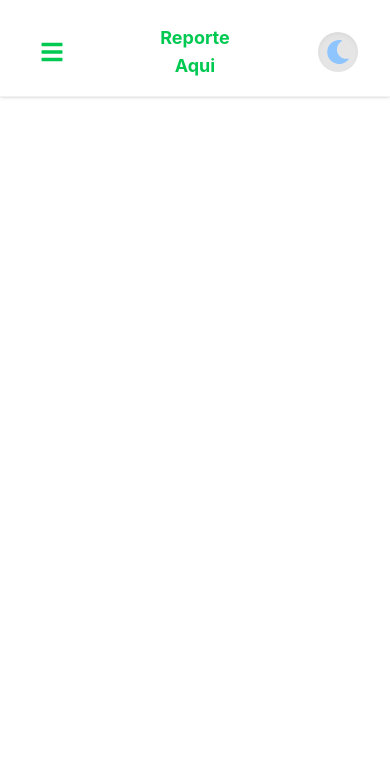
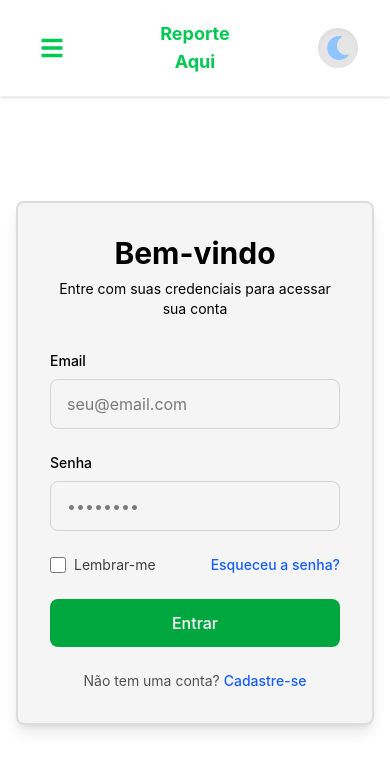
Before and after one commit to ReporteAqui/App, a React (Vite) app in the folder packages/website/: page /auth in a window 390 px wide. Before the commit this address had no page. Shown: the top 770 px of the page. Built offline with nearby package versions, Linux system fonts and the light colour scheme.

Commit message:
fixed responsivity and added a new login route

```diff
--- a/packages/website/src/components/navbar.tsx
+++ b/packages/website/src/components/navbar.tsx
@@ -1,14 +1,15 @@
 import "@css/navbar.css";
 import { Link } from "@tanstack/react-router";
-import userMedia from "@/hooks/matchMedia";
-import userTheme, { type Theme } from "@/hooks/userTheme";
+import useMatchMedia from "@/hooks/useMatchMedia";
+import useTheme, { type Theme } from "@/hooks/useTheme";
 import { FaSun, FaMoon, FaBars, FaLeaf, FaUser } from "react-icons/fa";
-import useShowMenu from "@/hooks/showMenu";
+import useShowMenu from "@/hooks/useShowMenu";
 import { FaX } from "react-icons/fa6";
 
 function desktop(theme: Theme, toggleTheme: () => void) {
     return (
-        <nav className="navbar nav-desktop">
+        <nav className="navbar">
+            <div className="nav-desktop">
                 <div className="nav-title justify-start">
                     <FaLeaf />
                     <h1>Reporte Aqui</h1>
@@ -21,16 +22,21 @@ function desktop(theme: Theme, toggleTheme: () => void) {
                 </div>
 
                 <div className="nav-action gap-x-2">
-                <button className="p-2 rounded-full hover:shadow-inner hover:shadow-black/10 hover:bg-black/10 hover:dark:bg-white/10" onClick={toggleTheme} aria-label="Toggle theme">
+                    <button
+                        className="p-2 rounded-full hover:shadow-inner hover:shadow-black/10 hover:bg-black/10 hover:dark:bg-white/10"
+                        onClick={toggleTheme}
+                        aria-label="Toggle theme"
+                    >
                         {theme === "light" ? (
                             <FaMoon className="stroke-blue-300 fill-blue-300 w-6 h-6" />
                         ) : (
                             <FaSun className="stroke-yellow-300 fill-yellow-300 w-6 h-6" />
                         )}
                     </button>
-                <button className="p-2 rounded-full hover:shadow-inner hover:shadow-black/10 hover:bg-black/10 hover:dark:bg-white/10">
+                    <Link to='/auth' className="p-2 rounded-full hover:shadow-inner hover:shadow-black/10 hover:bg-black/10 hover:dark:bg-white/10">
                         <FaUser className="stroke-green-500 fill-green-500 w-6 h-6" />
-                </button>
+                    </Link>
+                </div>
             </div>
         </nav>
     );
@@ -43,7 +49,8 @@ function mobile(
     toggleShowMenu: () => void
 ) {
     return (
-        <nav className={`navbar navbar-mobile overflow-hidden`}>
+        <nav className={`navbar overflow-hidden`}>
+            <div className="navbar-mobile">
                 <div className="nav-mobile">
                     <div className="nav-leading">
                         <button className="p-2" onClick={toggleShowMenu}>
@@ -61,7 +68,11 @@ function mobile(
                     </div>
 
                     <div className="nav-action">
-                    <button className="p-2 rounded-full shadow-inner bg-black/10 dark:bg-white/10" onClick={toggleTheme} aria-label="Toggle theme">
+                        <button
+                            className="p-2 rounded-full shadow-inner bg-black/10 dark:bg-white/10"
+                            onClick={toggleTheme}
+                            aria-label="Toggle theme"
+                        >
                             {theme === "light" ? (
                                 <FaMoon className="stroke-blue-300 fill-blue-300 w-6 h-6" />
                             ) : (
@@ -74,27 +85,28 @@ function mobile(
                 <div
                     className={`nav-menu-mobile ${
                         showMenu
-                        ? "h-53.5 mb-6 opacity-100 pointer-events-auto"
+                            ? "h-53.5 mt-4 opacity-100 pointer-events-auto"
                             : "h-0 opacity-0 pointer-events-none"
                     }`}
                 >
                     <div className="flex justify-end">
-                    <button className="p-2 rounded-full shadow-inner bg-green-600">
+                        <Link to='/auth' className="p-2 rounded-full shadow-inner bg-green-600">
                             <FaUser className="stroke-white fill-white w-6 h-6" />
-                    </button>
+                        </Link>
                     </div>
 
                     <Link to="/">Inicio</Link>
                     <Link to="/">Forum</Link>
                     <Link to="/">Contato</Link>
                 </div>
+            </div>
         </nav>
     );
 }
 
 export default function Navbar() {
-    const { isDesktop } = userMedia();
-    const { theme, toggleTheme } = userTheme();
+    const { isDesktop } = useMatchMedia();
+    const { theme, toggleTheme } = useTheme();
     const { showMenu, toggleShowMenu } = useShowMenu();
 
     return (
--- a/packages/website/src/css/navbar.css
+++ b/packages/website/src/css/navbar.css
@@ -3,7 +3,7 @@
 @custom-variant dark (&:where(.dark, .dark *));
 
 .navbar {
-    @apply w-full min-w-0 fixed top-0 inset-x-0 z-30 pt-6 lg:px-[calc((100vw-1024px+64px)/2)] backdrop-blur-md shadow-sm bg-white dark:bg-neutral-900 border-b border-black/5 dark:border-white/10 dark:border-white/5;
+    @apply w-full fixed top-0 z-30 py-5 items-center flex flex-col justify-center backdrop-blur-md shadow-sm bg-white dark:bg-neutral-900 border-b border-black/5 dark:border-white/10 dark:border-white/5;
 }
 
 .nav-title {
@@ -35,22 +35,22 @@
 }
 
 .navbar-mobile {
-    @apply flex flex-col justify-center gap-y-4;
+    @apply w-full max-w-5xl flex flex-col items-center justify-center;
 }
 
 .nav-desktop {
-    @apply pb-6 grid grid-cols-3 items-center;
+    @apply w-full max-w-5xl px-8 grid grid-cols-3 items-center;
 }
 
 .nav-mobile {
-    @apply px-8 grid grid-cols-3;
+    @apply w-full px-8 grid grid-cols-3;
 }
 
 .nav-menu-mobile {
-    @apply flex flex-col px-8 gap-4;
+    @apply w-full flex flex-col px-8 gap-4;
 }
 
-.nav-menu-mobile a {
+.nav-menu-mobile > a {
     @apply font-medium px-4 py-2 rounded-lg shadow-md border border-black/5 bg-black/10 dark:bg-white/10;
 }
 
--- a/packages/website/src/hooks/matchMedia.ts
+++ b/packages/website/src/hooks/useMatchMedia.ts
@@ -1,6 +1,6 @@
 import { useEffect, useState } from 'react';
 
-export default function userMedia() {
+export default function useMatchMedia() {
     const [isDesktop, setIsDesktop] = useState<boolean>(function () {
         return window.matchMedia("(min-width: 1024px)").matches;
     });
--- a/packages/website/src/hooks/userTheme.ts
+++ b/packages/website/src/hooks/useTheme.ts
@@ -3,7 +3,7 @@ import { useEffect, useState } from 'react';
 
 export type Theme = 'light' | 'dark';
 
-export default function userTheme() {
+export default function useTheme() {
     const [theme, setTheme] = useState<Theme>(function() {
         if (typeof window !== 'undefined') {
             const stored = localStorage.getItem('theme') as Theme;
--- /dev/null
+++ b/packages/website/src/pages/_private/denuncia.tsx
@@ -0,0 +1,9 @@
+import { createFileRoute } from '@tanstack/react-router'
+
+export const Route = createFileRoute('/_private/denuncia')({
+  component: RouteComponent,
+})
+
+function RouteComponent() {
+  return <div>Hello "/_private/denuncia"!</div>
+}
--- /dev/null
+++ b/packages/website/src/pages/_public/auth.tsx
@@ -0,0 +1,114 @@
+import { createFileRoute } from "@tanstack/react-router";
+import { useState } from "react";
+
+export const Route = createFileRoute("/_public/auth")({
+    component: RouteComponent,
+});
+
+function RouteComponent() {
+    const [email, setEmail] = useState("");
+    const [password, setPassword] = useState("");
+
+    const handleSubmit = (e: React.FormEvent) => {
+        e.preventDefault();
+        // Adicione sua lógica de autenticação aqui
+        console.log("Login attempt:", { email, password });
+    };
+
+    return (
+        <div className="min-h-[calc((100vh-81px))] mt-[81px] flex items-center justify-center px-4 py-12">
+            <div className="w-full max-w-[800px]">
+                <div className="bg-neutral-100 dark:bg-neutral-900 rounded-lg border-2 border-black/10 shadow-lg p-8 md:p-12">
+                    <div className="mb-8 text-center">
+                        <h1 className="text-3xl font-bold mb-2">
+                            Bem-vindo
+                        </h1>
+                        <p className="text-sm">
+                            Entre com suas credenciais para acessar sua conta
+                        </p>
+                    </div>
+
+                    <form onSubmit={handleSubmit} className="space-y-6">
+                        <div>
+                            <label
+                                htmlFor="email"
+                                className="block text-sm font-medium mb-2"
+                            >
+                                Email
+                            </label>
+                            <input
+                                id="email"
+                                type="email"
+                                value={email}
+                                onChange={(e) => setEmail(e.target.value)}
+                                required
+                                className="w-full px-4 py-3 border border-neutral-300 dark:border-neutral-700 rounded-lg focus:ring-2 focus:ring-green-500 focus:border-transparent outline-none"
+                                placeholder="seu@email.com"
+                            />
+                        </div>
+
+                        <div>
+                            <label
+                                htmlFor="password"
+                                className="block text-sm font-medium mb-2"
+                            >
+                                Senha
+                            </label>
+                            <input
+                                id="password"
+                                type="password"
+                                value={password}
+                                onChange={(e) => setPassword(e.target.value)}
+                                required
+                                className="w-full px-4 py-3 border border-neutral-300 dark:border-neutral-700 rounded-lg focus:ring-2 focus:ring-green-500 focus:border-transparent outline-none"
+                                placeholder="••••••••"
+                            />
+                        </div>
+
+                        <div className="flex items-center justify-between">
+                            <div className="flex items-center">
+                                <input
+                                    id="remember"
+                                    type="checkbox"
+                                    className="h-4 w-4 text-green-600 focus:ring-green-500 accent-green-500 border-neutral-300 rounded"
+                                />
+                                <label
+                                    htmlFor="remember"
+                                    className="ml-2 block text-sm text-neutral-700 dark:text-neutral-300"
+                                >
+                                    Lembrar-me
+                                </label>
+                            </div>
+
+                            <a
+                                href="#"
+                                className="text-sm font-medium text-blue-600 dark:text-blue-400 hover:text-blue-500 dark:hover:text-blue-300"
+                            >
+                                Esqueceu a senha?
+                            </a>
+                        </div>
+
+                        <button
+                            type="submit"
+                            className="w-full bg-green-600 text-white py-3 px-4 rounded-lg font-medium hover:bg-green-700 focus:outline-none focus:ring-2 focus:ring-green-500 focus:ring-offset-2"
+                        >
+                            Entrar
+                        </button>
+                    </form>
+
+                    <div className="mt-6 text-center">
+                        <p className="text-sm text-neutral-600">
+                            Não tem uma conta?{" "}
+                            <a
+                                href="#"
+                                className="font-medium text-blue-600 dark:text-blue-400 hover:text-blue-500 dark:hover:text-blue-300"
+                            >
+                                Cadastre-se
+                            </a>
+                        </p>
+                    </div>
+                </div>
+            </div>
+        </div>
+    );
+}
```
Also changed, not shown: packages/website/src/pages/_public/index.tsx (+15 -11 lines), packages/website/src/routeTree.gen.ts (+39 -3 lines), packages/website/src/hooks/useShowMenu.ts (renamed from packages/website/src/hooks/showMenu.ts). Lines whose indentation alone changed are shown as unchanged.
